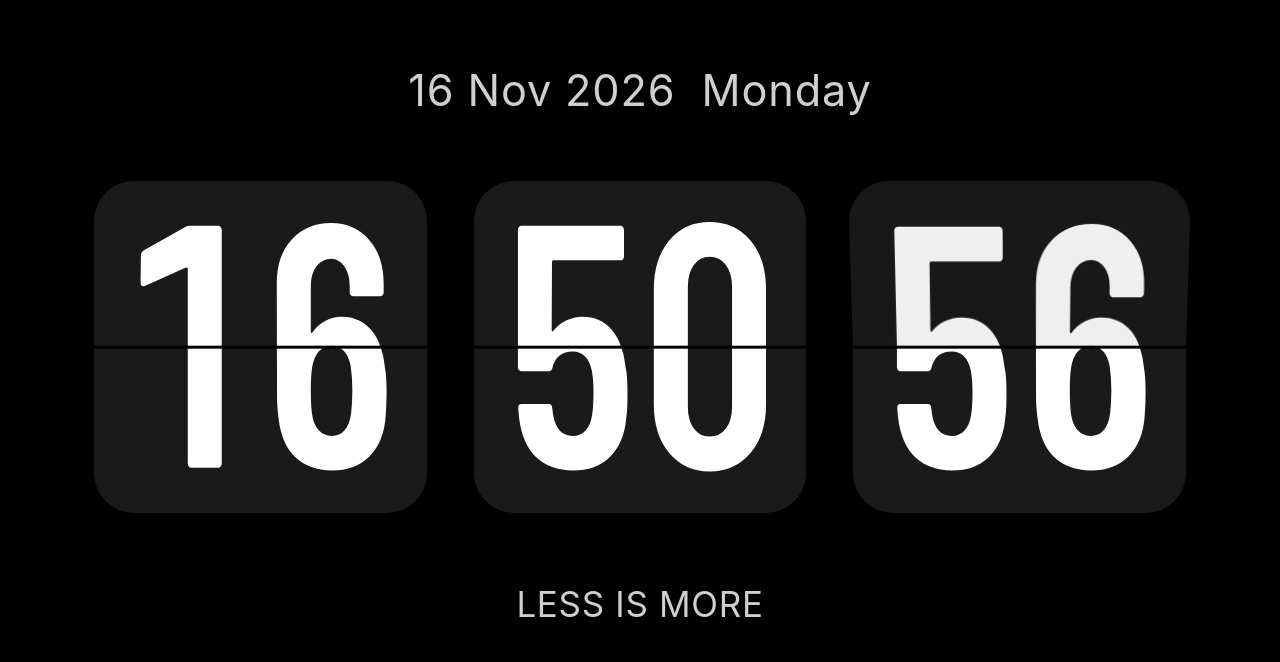
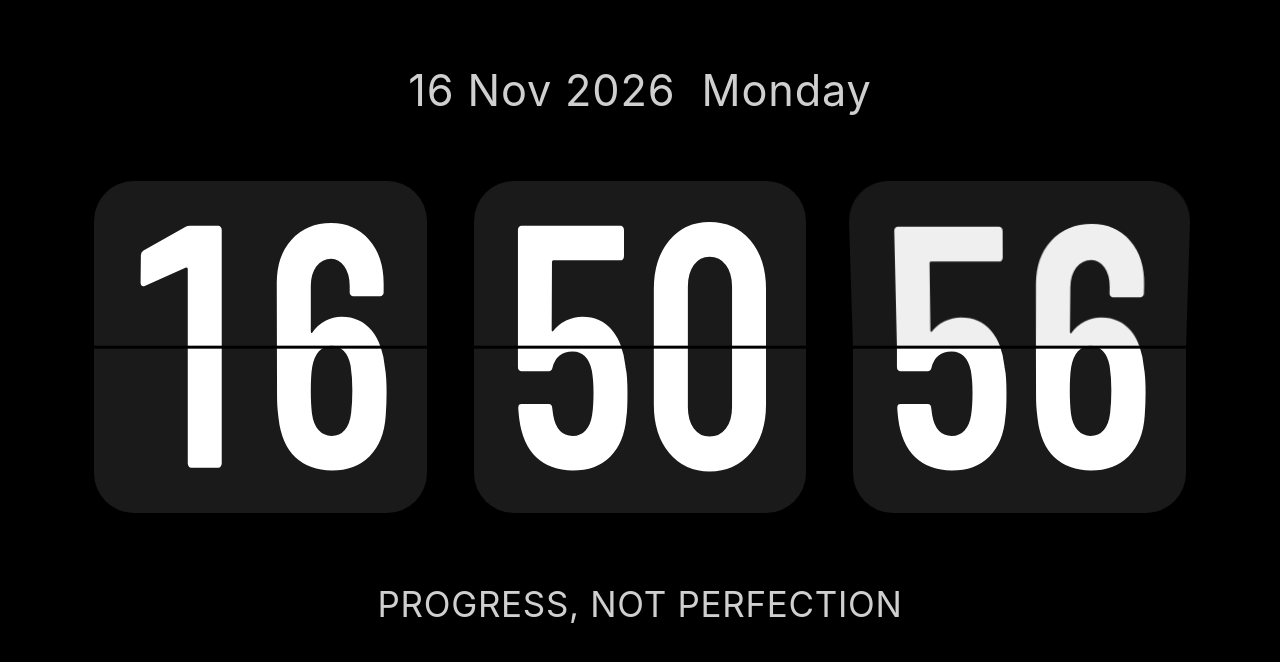
Before and after one commit to RegulusRonan/flip-clock, a plain HTML site: page index.html in a window 1280 px wide. Drawn offline with nearby package versions, Linux system fonts and the light colour scheme.

Commit message:
Random quotes, and replace LESS IS MORE with MAKE IT HAPPEN
Quotes are now picked at random (never the same one twice in a row),
including the first one shown when the page opens.

Co-Authored-By: Claude Opus 5.5 <noreply@anthropic.com>

```diff
--- a/index.html
+++ b/index.html
@@ -31,7 +31,7 @@
       <div class="card" id="seconds"></div>
     </div>
 
-    <div class="motto" id="motto">LESS IS MORE</div>
+    <div class="motto" id="motto">&nbsp;</div>
   </main>
 
   <nav class="controls" id="controls" aria-label="Controls">
--- a/script.js
+++ b/script.js
@@ -439,10 +439,10 @@ document.addEventListener("mousemove", wake);
 );
 wake();
 
-// ---------- Rotating quotes ----------
+// ---------- Random quotes ----------
 
 const QUOTES = [
-  "LESS IS MORE",
+  "MAKE IT HAPPEN",
   "DO IT NOW",
   "ONE MORE REP",
   "START BEFORE YOU'RE READY",
@@ -468,13 +468,23 @@ const QUOTE_SECONDS = 30; // how long each quote stays up
 const FADE_MS = 600;      // matches the .motto transition in style.css
 
 const mottoEl = document.getElementById("motto");
-let quoteIndex = 0;
+let quoteIndex = -1;
+
+// Pick a random quote, never the same one twice in a row
+function randomQuote() {
+  let i;
+  do i = Math.floor(Math.random() * QUOTES.length);
+  while (i === quoteIndex && QUOTES.length > 1);
+  quoteIndex = i;
+  return QUOTES[i];
+}
+
+mottoEl.textContent = randomQuote();
 
 setInterval(() => {
-  quoteIndex = (quoteIndex + 1) % QUOTES.length;
   mottoEl.classList.add("hidden");
   setTimeout(() => {
-    mottoEl.textContent = QUOTES[quoteIndex];
+    mottoEl.textContent = randomQuote();
     mottoEl.classList.remove("hidden");
   }, FADE_MS);
 }, QUOTE_SECONDS * 1000);
```
Also changed, not shown: 1 other file.
